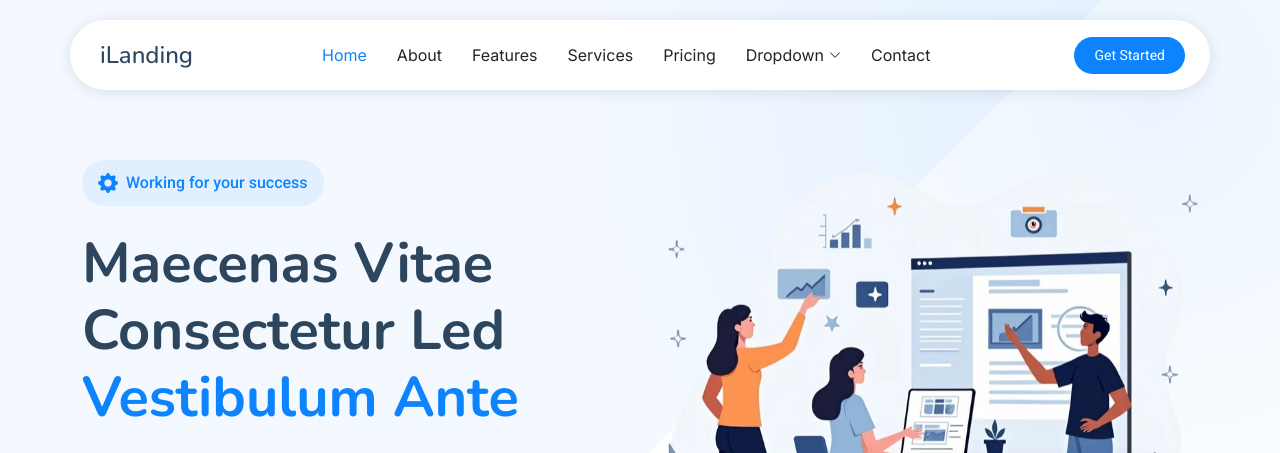
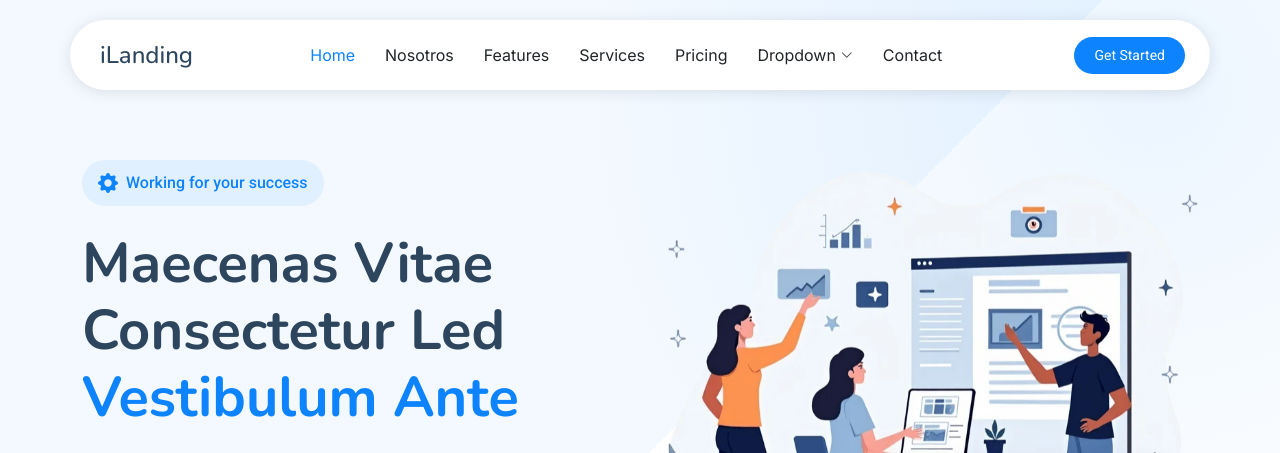
Before and after one commit to samusplay/Pagina-aterrizaje, a plain HTML site: page index.html in a window 1280 px wide. Shown: the top 453 px of the page. Drawn offline with nearby package versions, Linux system fonts and the light colour scheme; animation ran at ten frames a second.

Commit message:
primer paso cambios about index

```diff
--- a/index.html
+++ b/index.html
@@ -50,7 +50,7 @@
       <nav id="navmenu" class="navmenu">
         <ul>
           <li><a href="#hero" class="active">Home</a></li>
-          <li><a href="#about">About</a></li>
+          <li><a href="#about">Nosotros</a></li>
           <li><a href="#features">Features</a></li>
           <li><a href="#services">Services</a></li>
           <li><a href="#pricing">Pricing</a></li>
```
